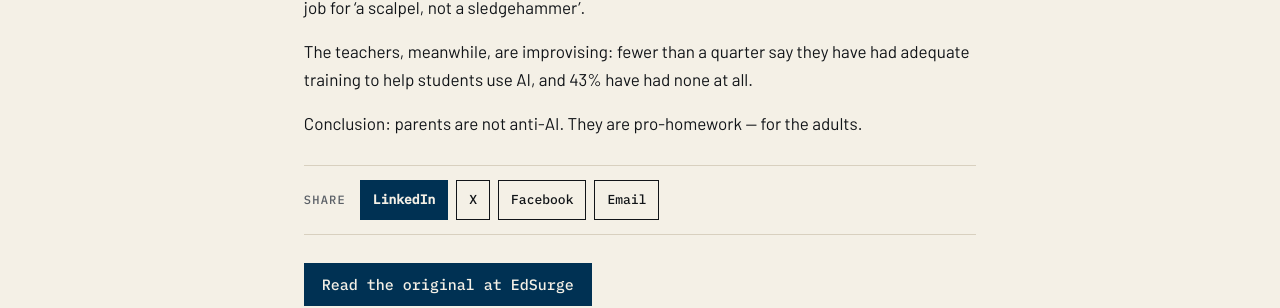
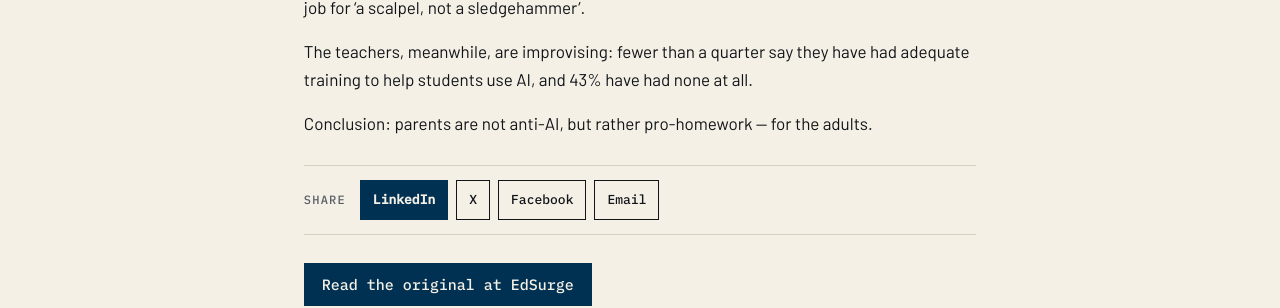
Before and after one commit to katz-news/katz.news, a Jekyll site: the page built from _posts/briefs/2026-11-04-survey-most-parents-want-students-to-use-ai-in-school-with-s.md, in a window 1280 px wide. Shown: the part 669-977 px from the top of the page. Built offline with Jekyll 4.4.1, drawn with Linux system fonts in a browser that asks for light colours.

```diff
--- a/_data/build.yml
+++ b/_data/build.yml
@@ -1 +1 @@
-published_at: 2026-11-05T18:26:47Z
+published_at: 2026-11-05T18:27:41Z
--- a/_posts/briefs/2026-11-04-survey-most-parents-want-students-to-use-ai-in-school-with-s.md
+++ b/_posts/briefs/2026-11-04-survey-most-parents-want-students-to-use-ai-in-school-with-s.md
@@ -13,4 +13,4 @@ In a September survey of 1,528 parents (National Parents Union), 77% said they w
 
 The teachers, meanwhile, are improvising: fewer than a quarter say they have had adequate training to help students use AI, and 43% have had none at all.
 
-Conclusion: parents are not anti-AI. They are pro-homework — for the adults.
+Conclusion: parents are not anti-AI, but rather pro-homework — for the adults.
```
